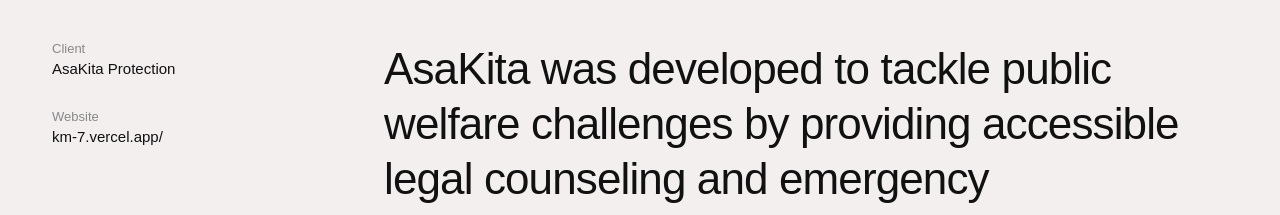
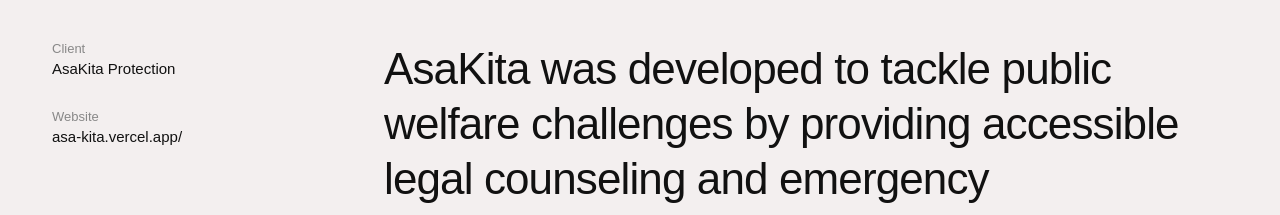
Before and after one commit to Darren0099/Raffli-dev, a Next.js app: page /projects/asakita-protection in a window 1280 px wide. Shown: the part 1260-1475 px from the top of the page. Built offline with nearby package versions, Linux system fonts and the light colour scheme.

Commit message:
update data

```diff
--- a/data/projectsData.ts
+++ b/data/projectsData.ts
@@ -83,7 +83,7 @@
     client: "AsaKita Protection",
     category: "e-Government",
     image: "/img/ca2.png",
-    link: "https://km-7.vercel.app/",
+    link: "https://asa-kita.vercel.app/",
     tools: ["React JS", "Responsive UI", "Tailwind CSS", "e-Government"],
     buildTime: "KMIPN VII",
     isExternalLink: true,
```
